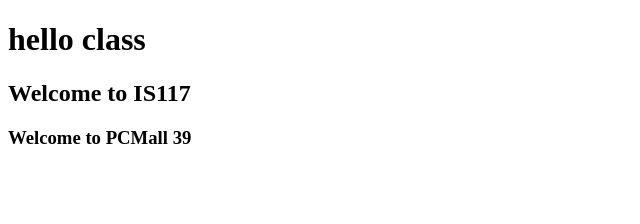
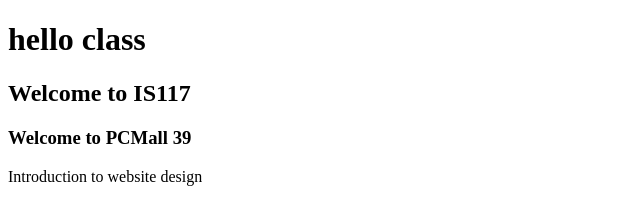
Before and after one commit to jc926/webstormprojects, a plain HTML site: page index.html in a window 1280 px wide. Shown: the whole page, without its empty margins (0-640 px from the left). Drawn offline with Linux system fonts and the light colour scheme.

Commit message:
fourth commit,add p

```diff
--- a/index.html
+++ b/index.html
@@ -8,5 +8,6 @@
     <h1>hello class</h1>
     <h2> Welcome to IS117</h2>
     <h3> Welcome to PCMall 39 </h3>
+    <P>Introduction to website design</P>
 </body>
 </html>
```
